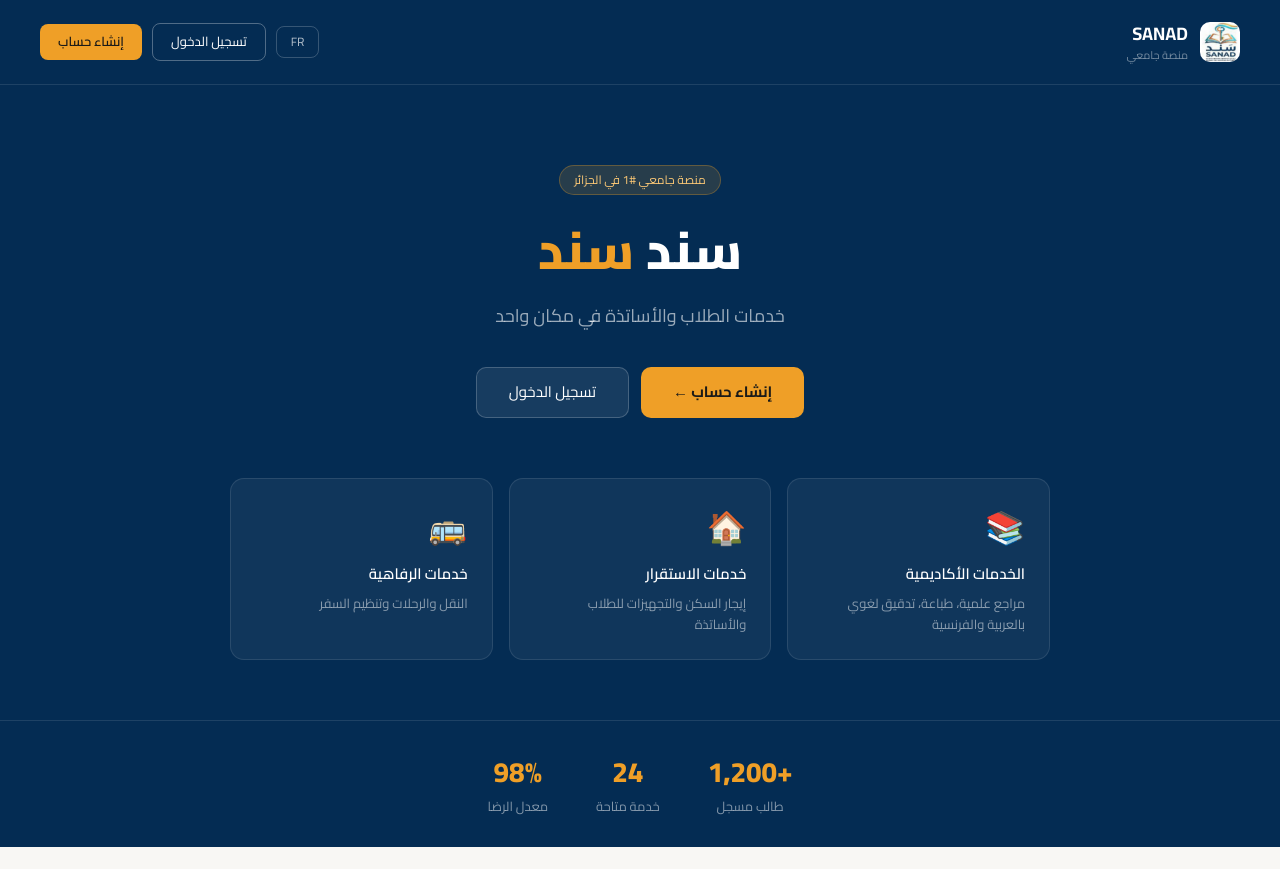
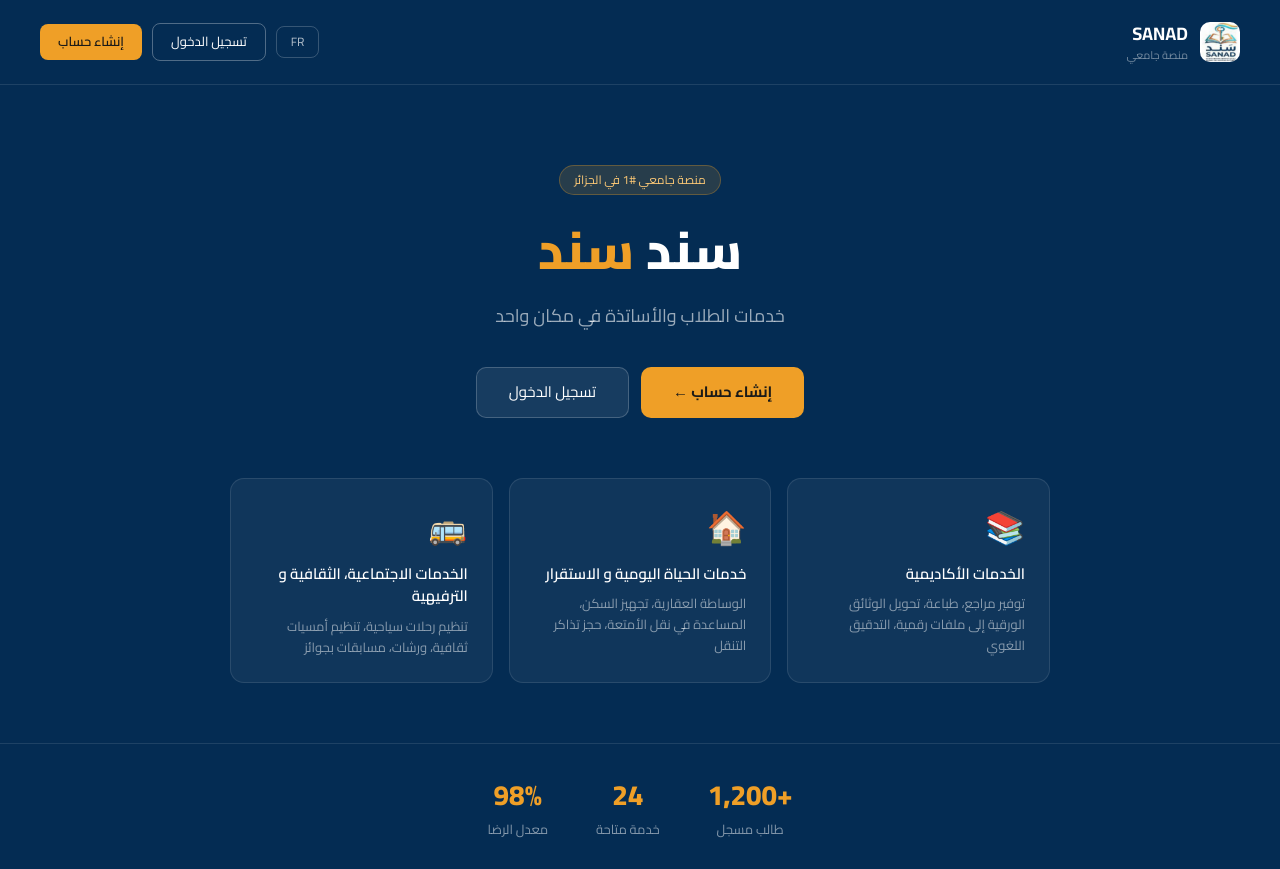
Before and after one commit to OussamaDev227/sanad, a React (Vite) app in the folder frontend/: page / in a window 1280 px wide. Before the commit the page ends 847 px from the top, so only its background shows below. Built offline with nearby package versions, Linux system fonts and the light colour scheme; no server answers.

Commit message:
Update service descriptions and category names for improved clarity and consistency across the application

```diff
--- a/frontend/src/components/layout/MainLayout.jsx
+++ b/frontend/src/components/layout/MainLayout.jsx
@@ -11,8 +11,8 @@ const pageTitles = {
   '/profile': { ar: 'الملف الشخصي', fr: 'Profil' },
   '/admin': { ar: 'لوحة الإدارة', fr: 'Administration' },
   '/category/academic': { ar: 'الخدمات الأكاديمية', fr: 'Services académiques' },
-  '/category/stability': { ar: 'خدمات الاستقرار', fr: 'Services de stabilité' },
-  '/category/welfare': { ar: 'خدمات الرفاهية', fr: 'Services de bien-être' },
+  '/category/stability': { ar: 'خدمات الحياة اليومية و الاستقرار', fr: 'Services de stabilité' },
+  '/category/welfare': { ar: 'الخدمات الاجتماعية، الثقافية و الترفيهية', fr: 'Services de bien-être' },
 }
 
 export default function MainLayout() {
--- a/frontend/src/i18n/locales/ar.json
+++ b/frontend/src/i18n/locales/ar.json
@@ -13,8 +13,8 @@
     "logout": "تسجيل الخروج",
     "categories": "الفئات",
     "academic": "الخدمات الأكاديمية",
-    "stability": "خدمات الاستقرار",
-    "welfare": "خدمات الرفاهية"
+    "stability": "خدمات الحياة اليومية و الاستقرار",
+    "welfare": "الخدمات الاجتماعية، الثقافية و الترفيهية"
   },
   "auth": {
     "login": "تسجيل الدخول",
@@ -57,22 +57,22 @@
   "categories": {
     "academic": {
       "name": "الخدمات الأكاديمية",
-      "desc": "مراجع علمية، طباعة، تدقيق لغوي بالعربية والفرنسية",
-      "references": "مراجع ومذكرات",
-      "printing": "خدمات الطباعة",
+      "desc": "توفير مراجع، طباعة، تحويل الوثائق الورقية إلى ملفات رقمية، التدقيق اللغوي",
+      "references": "توفير مراجع",
+      "printing": "تحويل الوثائق الورقية إلى ملفات رقمية",
       "proofreading": "التدقيق اللغوي"
     },
     "stability": {
-      "name": "خدمات الاستقرار",
-      "desc": "إيجار السكن والتجهيزات للطلاب والأساتذة",
-      "housing": "السكن الطلابي",
-      "equipment": "التجهيزات"
+      "name": "خدمات الحياة اليومية و الاستقرار",
+      "desc": "الوساطة العقارية، تجهيز السكن، المساعدة في نقل الأمتعة، حجز تذاكر التنقل",
+      "housing": "الوساطة العقارية",
+      "equipment": "تجهيز السكن"
     },
     "welfare": {
-      "name": "خدمات الرفاهية",
-      "desc": "النقل والرحلات وتنظيم السفر",
-      "transport": "خدمات النقل",
-      "trips": "الرحلات والسفر"
+      "name": "الخدمات الاجتماعية، الثقافية و الترفيهية",
+      "desc": "تنظيم رحلات سياحية، تنظيم أمسيات ثقافية، ورشات، مسابقات بجوائز",
+      "transport": "تنظيم رحلات سياحية",
+      "trips": "تنظيم أمسيات ثقافية"
     }
   },
   "services": {
--- a/frontend/src/pages/DashboardPage.jsx
+++ b/frontend/src/pages/DashboardPage.jsx
@@ -6,27 +6,27 @@ import { StatCard, SectionHeader } from '../components/ui/index.jsx'
 
 const MOCK_SERVICES = [
   { id: 1, icon: '📖', title: 'مراجع الفيزياء النظرية', category: 'academic', price: 'مجاني', status: 'new', status_label: 'جديد' },
-  { id: 2, icon: '🏠', title: 'غرفة مفروشة قرب الجامعة', category: 'stability', price: '8,000 د', status: 'active', status_label: 'متاح' },
-  { id: 3, icon: '🚌', title: 'حافلة جامعة — المدينة', category: 'welfare', price: '200 د', status: 'active', status_label: 'يومي' },
-  { id: 4, icon: '🖨️', title: 'خدمة طباعة وتجليد', category: 'academic', price: '150 د', status: 'pending', status_label: 'مؤقت' },
+  { id: 2, icon: '🏠', title: 'وساطة عقارية لسكن قريب من الجامعة', category: 'stability', price: '8,000 د', status: 'active', status_label: 'متاح' },
+  { id: 3, icon: '🚌', title: 'تنظيم رحلة سياحية للطلبة', category: 'welfare', price: '200 د', status: 'active', status_label: 'يومي' },
+  { id: 4, icon: '🖨️', title: 'رقمنة الوثائق الورقية', category: 'academic', price: '150 د', status: 'pending', status_label: 'مؤقت' },
 ]
 
 const CATEGORIES = [
   {
     key: 'academic', icon: '📚', slug: 'academic',
-    tags: ['مراجع ومذكرات', 'طباعة', 'تدقيق'],
+    tags: ['توفير مراجع', 'رقمنة الوثائق', 'التدقيق اللغوي'],
     color: 'var(--primary-50)', tagClass: 'badge-academic',
     gradient: 'linear-gradient(135deg, var(--primary-900), var(--primary-600))',
   },
   {
     key: 'stability', icon: '🏠', slug: 'stability',
-    tags: ['السكن', 'التجهيزات'],
+    tags: ['الوساطة العقارية', 'تجهيز السكن', 'نقل الأمتعة', 'حجز التذاكر'],
     color: 'var(--teal-50)', tagClass: 'badge-stability',
     gradient: 'linear-gradient(135deg, #0F6E56, #1D9E75)',
   },
   {
     key: 'welfare', icon: '🚌', slug: 'welfare',
-    tags: ['النقل', 'الرحلات'],
+    tags: ['رحلات سياحية', 'أمسيات ثقافية', 'ورشات', 'مسابقات'],
     color: 'var(--accent-50)', tagClass: 'badge-welfare',
     gradient: 'linear-gradient(135deg, var(--accent-600), var(--accent-400))',
   },
@@ -42,7 +42,7 @@ const QUICK_ACTIONS = [
 const NOTIFICATIONS = [
   { type: 'success', text: 'تم قبول طلب السكن الخاص بك', time: 'منذ ساعة' },
   { type: 'warning', text: 'موعد تسليم المذكرة: 3 أيام', time: 'منذ 3 ساعات' },
-  { type: 'info', text: 'خدمة جديدة متاحة في فئة الرفاهية', time: 'أمس' },
+  { type: 'info', text: 'خدمة جديدة متاحة ضمن الخدمات الاجتماعية، الثقافية و الترفيهية', time: 'أمس' },
 ]
 
 export default function DashboardPage() {
--- a/frontend/src/pages/RequestsPage.jsx
+++ b/frontend/src/pages/RequestsPage.jsx
@@ -4,10 +4,10 @@ import { useNavigate } from 'react-router-dom'
 import { EmptyState } from '../components/ui/index.jsx'
 
 const MOCK_REQUESTS = [
-  { id: 1, icon: '🏠', title: 'غرفة مفروشة شارع الجامعة', category: 'stability', status: 'accepted', date: '2025-11-01', price: '8,000 د' },
-  { id: 2, icon: '🖨️', title: 'طباعة مذكرة التخرج', category: 'academic', status: 'processing', date: '2025-11-03', price: '150 د' },
-  { id: 3, icon: '🚌', title: 'رحلة تيارت', category: 'welfare', status: 'new', date: '2025-11-05', price: '3,500 د' },
-  { id: 4, icon: '✍️', title: 'تدقيق لغوي فرنسي — الفصل الثالث', category: 'academic', status: 'completed', date: '2025-10-20', price: '500 د' },
+  { id: 1, icon: '🏠', title: 'وساطة عقارية لسكن قريب من الجامعة', category: 'stability', status: 'accepted', date: '2025-11-01', price: '8,000 د' },
+  { id: 2, icon: '🖨️', title: 'رقمنة وثائق مذكرة التخرج', category: 'academic', status: 'processing', date: '2025-11-03', price: '150 د' },
+  { id: 9, icon: '🚌', title: 'رحلة سياحية لطلبة الجامعة', category: 'welfare', status: 'new', date: '2025-11-05', price: '3,500 د' },
+  { id: 4, icon: '✍️', title: 'تدقيق لغوي — الفصل الثالث', category: 'academic', status: 'completed', date: '2025-10-20', price: '500 د' },
 ]
 
 const statusMap = {
--- a/frontend/src/pages/auth/LoginPage.jsx
+++ b/frontend/src/pages/auth/LoginPage.jsx
@@ -131,7 +131,7 @@ export function AuthLayout({ children }) {
           />
           <div style={{ color: '#fff', fontSize: 32, fontWeight: 800, marginBottom: 8 }}>SANAD</div>
           <div style={{ color: 'rgba(255,255,255,0.5)', fontSize: 15, marginBottom: 40 }}>منصة جامعي</div>
-          {['الخدمات الأكاديمية', 'خدمات الاستقرار', 'خدمات الرفاهية'].map((item, i) => (
+          {['الخدمات الأكاديمية', 'خدمات الحياة اليومية و الاستقرار', 'الخدمات الاجتماعية، الثقافية و الترفيهية'].map((item, i) => (
             <div key={i} style={{ display: 'flex', alignItems: 'center', gap: 10, marginBottom: 14, color: 'rgba(255,255,255,0.7)', fontSize: 14 }}>
               <span style={{ width: 20, height: 20, borderRadius: '50%', background: 'var(--accent-400)', display: 'flex', alignItems: 'center', justifyContent: 'center', fontSize: 10, color: 'var(--accent-800)', fontWeight: 700 }}>✓</span>
               {item}
--- a/frontend/src/store/index.js
+++ b/frontend/src/store/index.js
@@ -34,7 +34,7 @@ export const useUIStore = create((set) => ({
   notifications: [
     { id: 1, type: 'success', text_ar: 'تم قبول طلب السكن الخاص بك', text_fr: 'Votre demande de logement a été acceptée', time_ar: 'منذ ساعة', time_fr: 'Il y a 1h', read: false },
     { id: 2, type: 'warning', text_ar: 'موعد تسليم المذكرة: 3 أيام', text_fr: 'Délai de remise du mémoire : 3 jours', time_ar: 'منذ 3 ساعات', time_fr: 'Il y a 3h', read: false },
-    { id: 3, type: 'info', text_ar: 'خدمة جديدة متاحة في فئة الرفاهية', text_fr: 'Nouveau service disponible dans bien-être', time_ar: 'أمس', time_fr: 'Hier', read: true },
+    { id: 3, type: 'info', text_ar: 'خدمة جديدة متاحة ضمن الخدمات الاجتماعية، الثقافية و الترفيهية', text_fr: 'Nouveau service disponible dans les services sociaux, culturels et de loisirs', time_ar: 'أمس', time_fr: 'Hier', read: true },
   ],
   markRead: (id) => set((s) => ({
     notifications: s.notifications.map(n => n.id === id ? { ...n, read: true } : n)
```
Also changed, not shown: frontend/src/pages/CategoryPage.jsx (+11 -11 lines), frontend/src/pages/ServiceDetailPage.jsx (+6 -3 lines), 1 other file (tests, documents, lock files or other folders).
